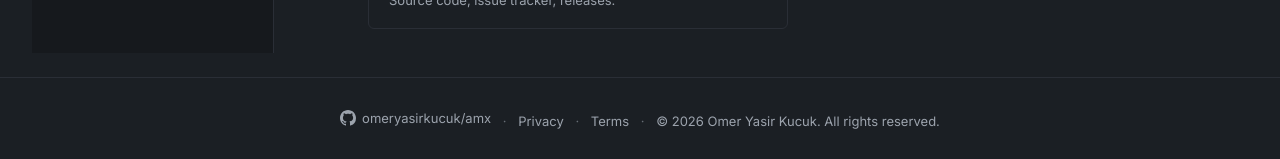
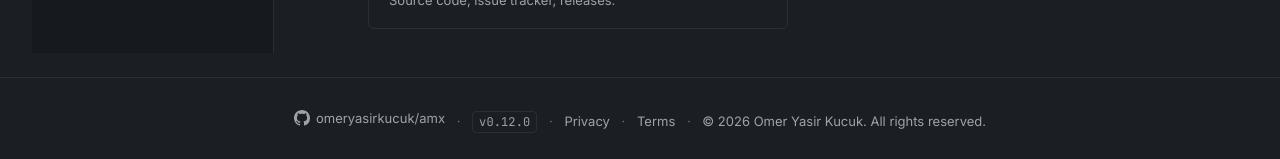
Before and after one commit to omeryasirkucuk/amx-docs, an MkDocs documentation site: the page built from docs/index.md, in a window 1280 px wide and 1400 px high, scrolled down 2876 px. Shown: the part 1238-1397 px from the top of the window. Built offline with MkDocs 1.6.1 and Material for MkDocs 9.7.7, drawn with Linux system fonts in a browser that asks for light colours.

Commit message:
feat: single source of truth for site version (mkdocs.yml extra.version)
Until now the version string was hardcoded in 7+ doc files (mostly in
sample REPL output and config schema examples) with no single place to
update for a release. Sample outputs are intentionally frozen, but the
*site itself* now displays the current version centrally.

mkdocs.yml gains an `extra.version: "0.12.0"` field — bump this one
string per release and the footer badge updates automatically. Sample
outputs in code blocks (`AMX 0.12.0 · Active DB profile…`, doctor
sample, `amx.__version__` example) stay hardcoded as illustrative
snapshots — they're not "live" version displays.

Footer (overrides/partials/footer.html):
- Adds a v0.12.0 monospace badge between the GitHub repo link and the
  Privacy / Terms / © row, linked to /changelog/ so a click on the
  version takes the reader straight to release notes.
- Wrapped in {% if config.extra.version %} so removing the field
  cleanly hides the badge.

CSS (.amx-footer__version):
- Monospaced (matches the brand's terminal aesthetic)
- 1px border that turns accent on hover
- Sits inline with the rest of the footer line; mobile-friendly via
  the existing flex-wrap behaviour.

To release: bump `extra.version` in mkdocs.yml, write a changelog
entry, push. The site footer + the changelog page reflect the new
version on the next CI deploy.

```diff
--- a/docs/stylesheets/extra.css
+++ b/docs/stylesheets/extra.css
@@ -1087,6 +1087,20 @@ body, .md-typeset {
   vertical-align: -2px;
 }
 
+/* Version badge in the footer — monospaced so it visually pairs with the
+   `amx-cli` install command users have in their head. */
+.amx-footer__version {
+  font-family: var(--font-mono);
+  font-size: 12px;
+  padding: 2px 6px;
+  border: 1px solid var(--border);
+  border-radius: 4px;
+  letter-spacing: 0.01em;
+}
+.amx-footer__version:hover {
+  border-color: var(--accent);
+}
+
 /* Hide Material's default footer chrome */
 .md-footer { background: transparent; }
 .md-footer-meta { display: none; }
--- a/mkdocs.yml
+++ b/mkdocs.yml
@@ -62,6 +62,11 @@ extra:
       link: https://pypi.org/project/amx/
       name: AMX on PyPI
   generator: false
+  # Single source of truth for the version shown on the site.
+  # Bump this string for each release; the footer reads it via
+  # {{ config.extra.version }}. Sample REPL/doctor outputs that quote
+  # a specific version stay hardcoded — they're frozen examples.
+  version: "0.12.0"
 
 markdown_extensions:
   - abbr
--- a/overrides/partials/footer.html
+++ b/overrides/partials/footer.html
@@ -9,6 +9,10 @@
       </svg>
       <span>omeryasirkucuk/amx</span>
     </a>
+    {% if config.extra.version %}
+    <span class="amx-footer__sep">·</span>
+    <a href="{{ '/changelog/' | url }}" class="amx-footer__version" title="Release notes">v{{ config.extra.version }}</a>
+    {% endif %}
     <span class="amx-footer__sep">·</span>
     <a href="{{ '/security/' | url }}">Privacy</a>
     <span class="amx-footer__sep">·</span>
```
